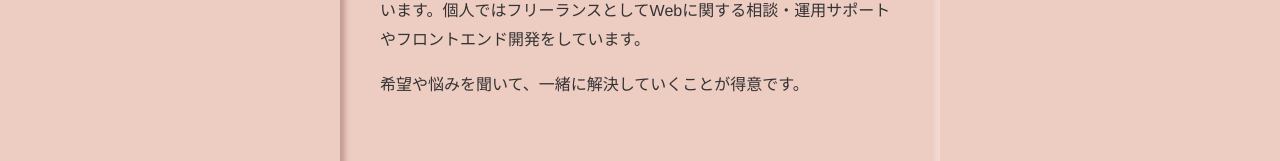
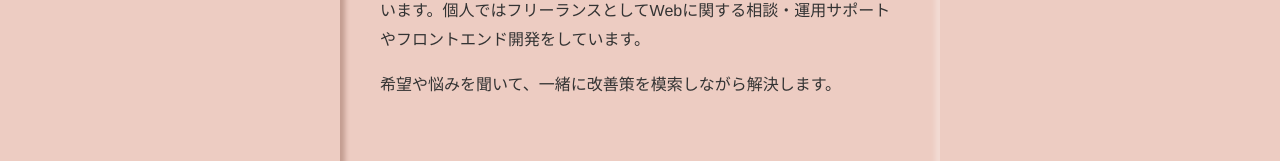
Before and after one commit to chinen-octtn/chi-portfolio, a Vue app: page / in a window 1280 px wide. Shown: the part 338-499 px from the top of the page. Built offline with nearby package versions, Linux system fonts and the light colour scheme.

Commit message:
mod: TOP 紹介文修正

```diff
--- a/src/components/pages/Top.vue
+++ b/src/components/pages/Top.vue
@@ -7,7 +7,7 @@
         text="デジタルエージェンシーの社員としてフロントエンドエンジニアをしています。個人ではフリーランスとしてWebに関する相談・運用サポートやフロントエンド開発をしています。"
       />
       <Separate size="1" />
-      <Text text="希望や悩みを聞いて、一緒に解決していくことが得意です。" />
+      <Text text="希望や悩みを聞いて、一緒に改善策を模索しながら解決します。" />
     </Section>
     <Section block="true">
       <Heading level="2" label="Contact" />
```
